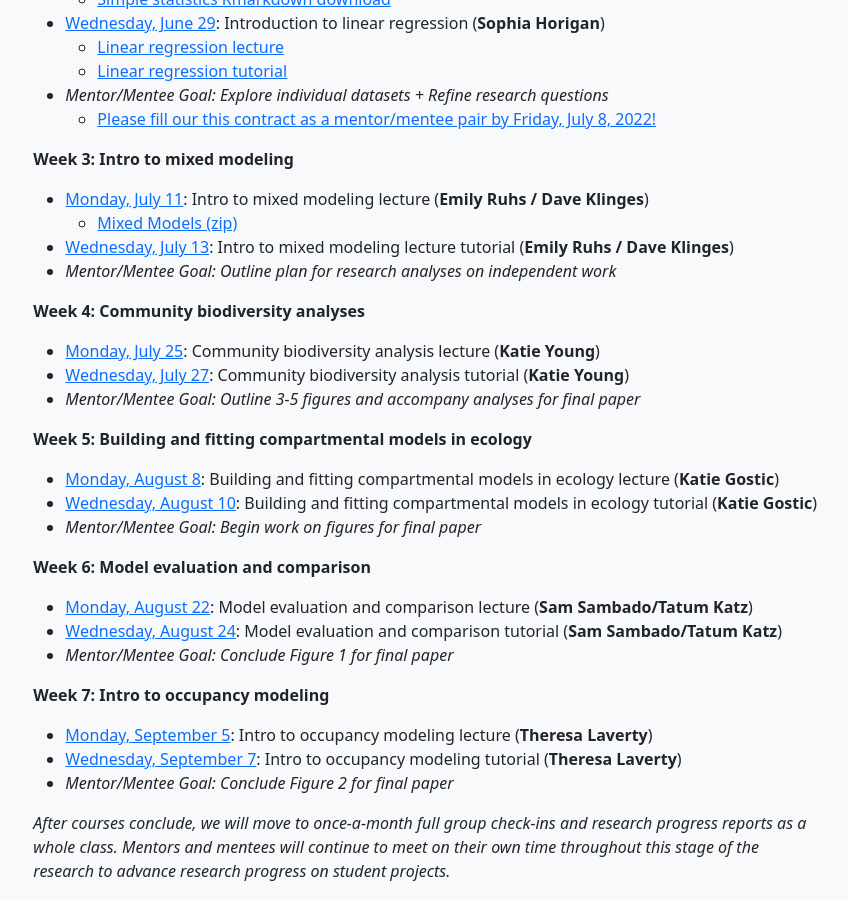
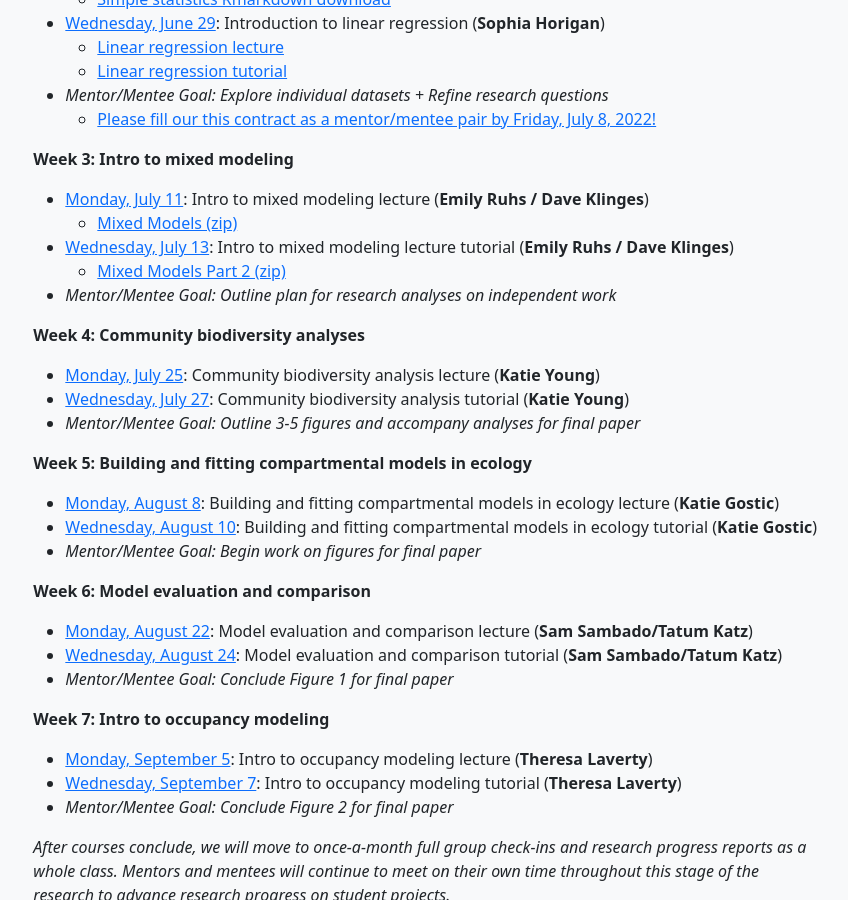
Before and after one commit to brooklabteam/coding4conservation, a Jekyll site: the page built from syllabus.md, in a window 1280 px wide and 900 px high, scrolled down 565 px. Shown: the whole window, without its empty margins (212-1060 px from the left). Built offline with Jekyll 4.4.1, drawn with Linux system fonts in a browser that asks for light colours.

Commit message:
Update syllabus.md
mixed models pt.2 tutorial download link

```diff
--- a/syllabus.md
+++ b/syllabus.md
@@ -30,6 +30,7 @@ permalink: /syllabus
 * [Monday, July 11](https://uchicago.zoom.us/j/99896661366?pwd=UkFCeWwzMC81enZkNUZUbDk4dThHZz09): Intro to mixed modeling lecture (**Emily Ruhs / Dave Klinges**)
   * [Mixed Models (zip)](/assets/lectures/C4C-Mixed-Models.zip)
 * [Wednesday, July 13](https://uchicago.zoom.us/j/99896661366?pwd=UkFCeWwzMC81enZkNUZUbDk4dThHZz09): Intro to mixed modeling lecture tutorial (**Emily Ruhs / Dave Klinges**)
+  * [Mixed Models Part 2 (zip)](/assets/tutorials/C4C-Mixed-Models-Part2.zip)
 * *Mentor/Mentee Goal: Outline plan for research analyses on independent work*
 
 
```
